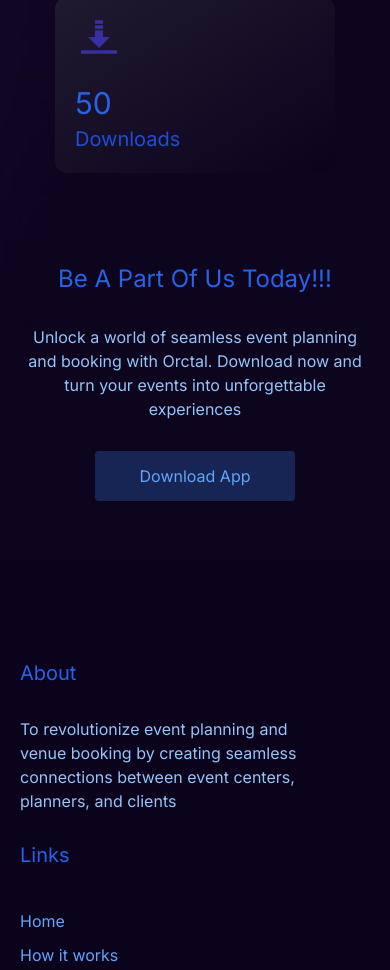
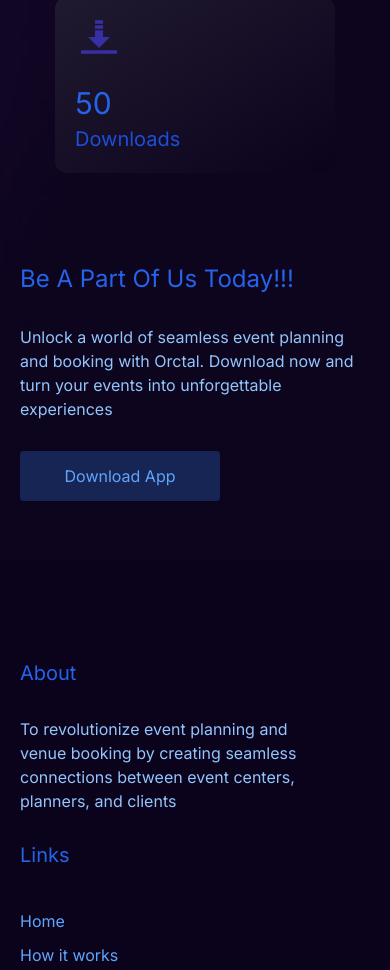
Before and after one commit to Gideon-Azasu-Agboado/Orctal-Mobile-Website, a Next.js app: page / in a window 390 px wide. Shown: the part 5125-6095 px from the top of the page. Built offline with nearby package versions, Linux system fonts and the light colour scheme.

Commit message:
new changes

```diff
--- a/app/components/Downloads.js
+++ b/app/components/Downloads.js
@@ -35,17 +35,17 @@ const Downloads = () => {
                     </div>
 
                     <div className='xl:pl-[150px] pb-[40px] xl:pb-[270px]'>
-                        <h1 className='text-blue-600 text-2xl text-center sm:text-left sm:text-4xl xl:text-5xl pt-[90px] xl:pt-[190px]'>
+                        <h1 className='text-blue-600 text-2xl sm:text-4xl xl:text-5xl pt-[90px] xl:pt-[190px]'>
                             Be A Part Of Us Today!!!
                         </h1>
 
-                        <p className='text-blue-300 text-center sm:text-left pt-[30px] '>
+                        <p className='text-blue-300 pt-[30px] '>
                             Unlock a world of seamless event planning and booking
                             with Orctal. Download now and turn your events into
                             unforgettable experiences
                         </p>
 
-                        <div className='h-[50px] w-[200px] m-auto sm:h-[40px] sm:w-[150px] xl:h-[50px] xl:w-[200px] mt-[30px] bg-blue-950 hover:bg-blue-900 rounded flex justify-center items-center cursor-pointer hover:shadow-[0_0px_30px_rgba(0,0,255,0.25)]'>
+                        <div className='h-[50px] w-[200px] sm:h-[40px] sm:w-[150px] xl:h-[50px] xl:w-[200px] mt-[30px] bg-blue-950 hover:bg-blue-900 rounded flex justify-center items-center cursor-pointer hover:shadow-[0_0px_30px_rgba(0,0,255,0.25)]'>
                             <p className="text-blue-400">Download App</p>
                         </div>
                     </div>
```
